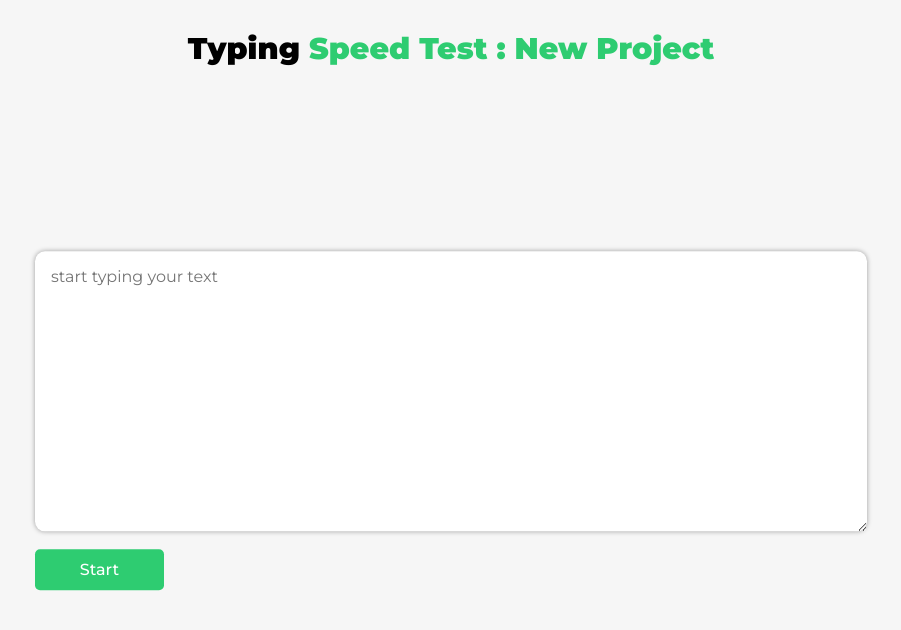
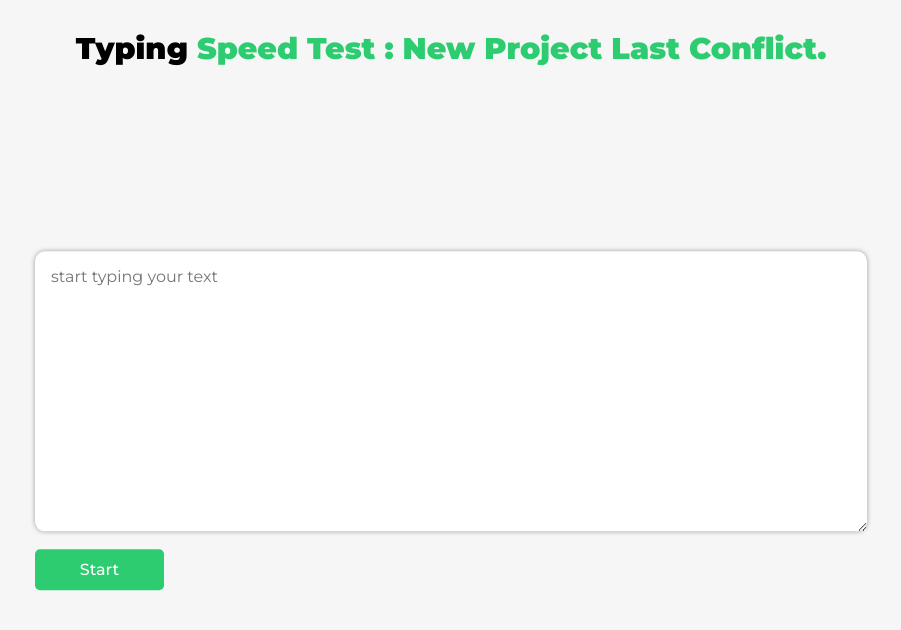
Before and after one commit to Parth786-hero/typingSpeed, a plain HTML site: page index.htm in a window 1280 px wide. Shown: the whole page, without its empty margins (189-1090 px from the left). Drawn offline with Linux system fonts and the light colour scheme.

Commit message:
new added

```diff
--- a/index.htm
+++ b/index.htm
@@ -10,7 +10,7 @@
 </head>
 
 <body>
-    <h2 class="main-heading lg-heading">Typing <span class="green">Speed Test : New Project</span></h2>
+    <h2 class="main-heading lg-heading">Typing <span class="green">Speed Test : New Project last conflict.</span></h2>
     <div class="container">
         <h3 class="random-question hide">
             <div class="part1">
```
